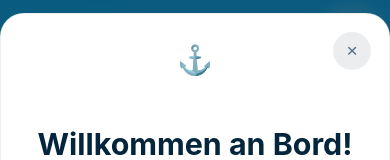
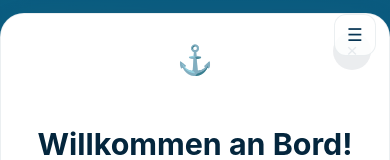
Before and after one commit to Koen-Vannisselroij/sbf-binnen-prufung, a React (Vite) app in the folder frontend/: page / in a window 390 px wide. Shown: the top 160 px of the page. Built offline with nearby package versions, Linux system fonts and the light colour scheme.

Commit message:
fix: position menu toggle using safe area insets

```diff
--- a/frontend/src/App.css
+++ b/frontend/src/App.css
@@ -40,7 +40,7 @@ body::before {
 .container {
   max-width: 920px;
   margin: 0 auto;
-  padding: 42px 20px 80px;
+  padding: calc(42px + env(safe-area-inset-top, 0px)) 20px 80px;
   position: relative;
 }
 
@@ -78,8 +78,8 @@ body::before {
   }
 
   .menu-toggle {
-    top: 12px;
-    right: 12px;
+    top: calc(env(safe-area-inset-top, 0px) + 10px);
+    right: calc(env(safe-area-inset-right, 0px) + 10px);
   }
 
   .controls {
@@ -114,8 +114,8 @@ body::before {
 
 .menu-toggle {
   position: fixed;
-  top: 18px;
-  right: 18px;
+  top: calc(env(safe-area-inset-top, 0px) + 14px);
+  right: calc(env(safe-area-inset-right, 0px) + 14px);
   background: rgba(255, 255, 255, 0.85);
   border: 1px solid var(--border-soft);
   border-radius: 12px;
@@ -128,7 +128,7 @@ body::before {
   cursor: pointer;
   color: var(--text);
   transition: transform 120ms ease, box-shadow 160ms ease, background 160ms ease;
-  z-index: 8;
+  z-index: 12;
 }
 
 .menu-toggle:hover {
```
